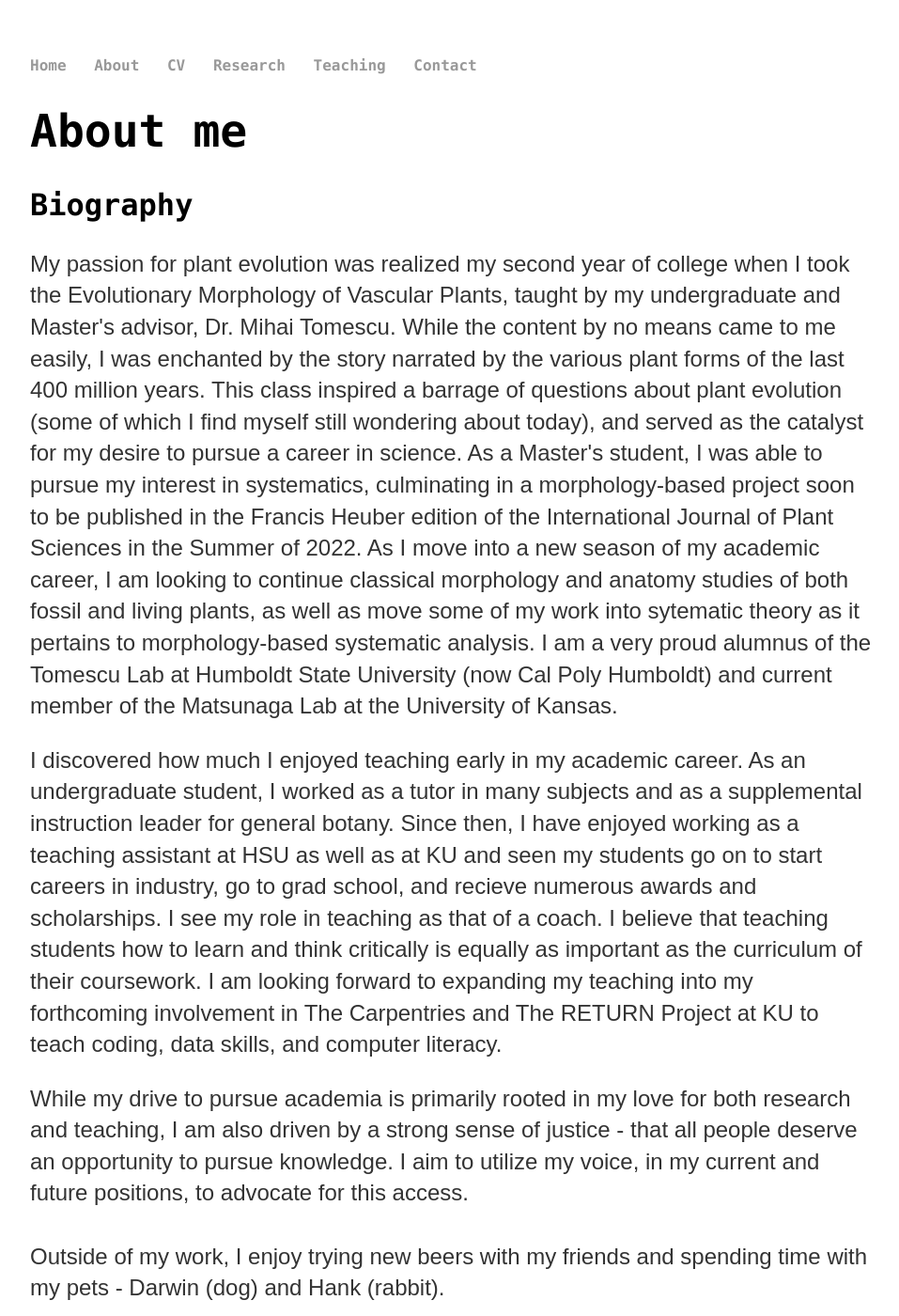
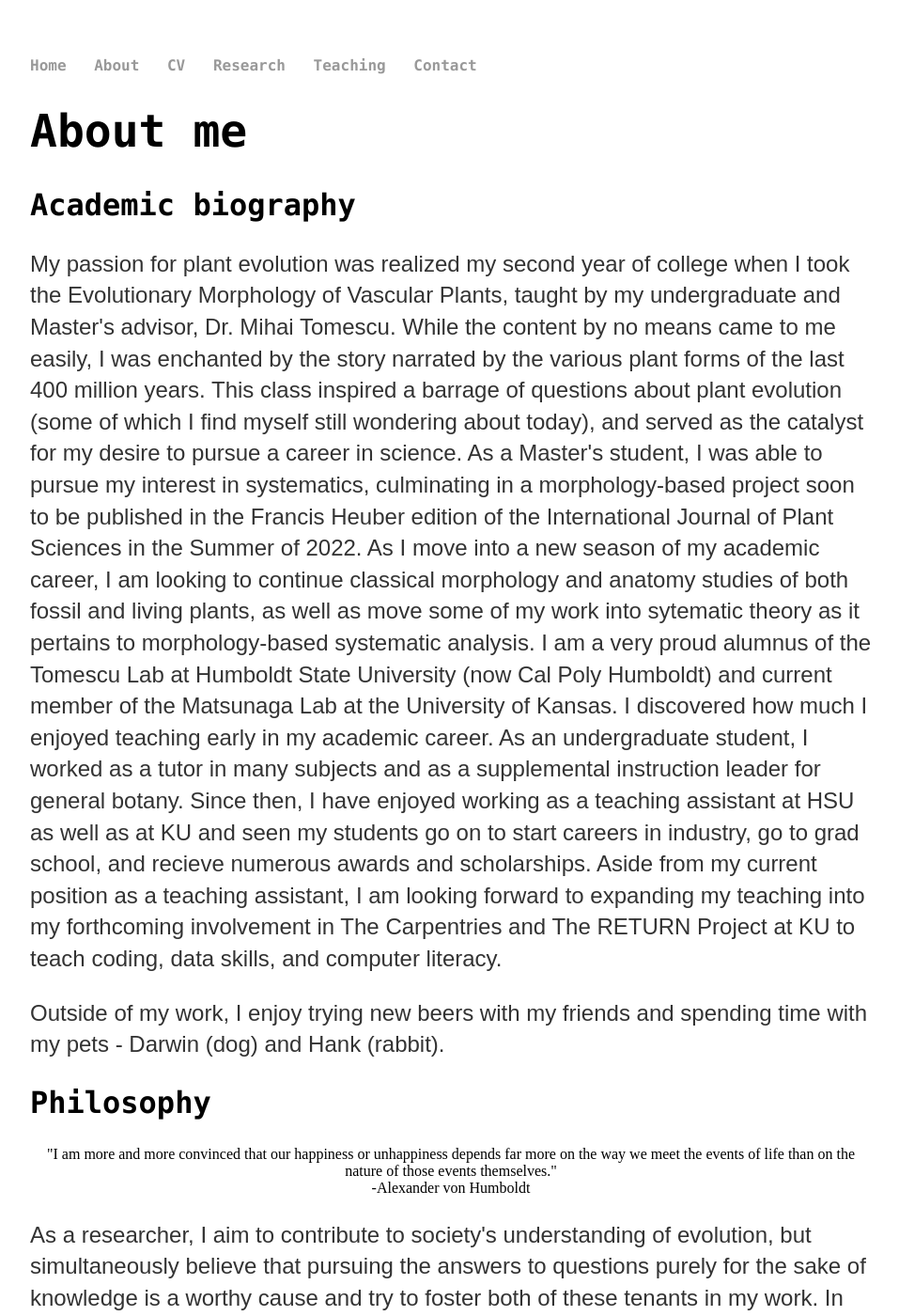
Before and after one commit to megannibbs/megannibbelink.github.io, a Jekyll site: the page built from about/index.html, in a window 1280 px wide and 1400 px high. Shown: the whole window at 94% size, without its empty margins (160-1117 px from the left). Built offline with Jekyll 4.4.1, drawn with Linux system fonts in a browser that asks for light colours; some of the changed text lies outside the part shown.

Commit message:
Update index.html

```diff
--- a/about/index.html
+++ b/about/index.html
@@ -4,22 +4,25 @@ title: Meg Nibbelink | About
 ---
 <div class="blurb">
 	<h1>About me</h1>
-	<h2>Biography</h2>
+	<h2>Academic biography</h2>
 	<p>My passion for plant evolution was realized my second year of college when I took the Evolutionary Morphology of Vascular Plants, taught by my undergraduate and
 		Master's advisor, Dr. Mihai Tomescu. While the content by no means came to me easily, I was enchanted by the story narrated by the various plant forms
 		of the last 400 million years. This class inspired a barrage of questions about plant evolution (some of which I find myself still wondering about today),
 		and served as the catalyst for my desire to pursue a career in science. As a Master's student, I was able to pursue my interest in systematics, culminating in a morphology-based project
 		soon to be published in the Francis Heuber edition of the International Journal of Plant Sciences in the Summer of 2022. As I move into a new season of my academic career, I am looking to
 		continue classical morphology and anatomy studies of both fossil and living plants, as well as move some of my work into sytematic theory as it pertains to morphology-based systematic analysis. I am a very proud alumnus of the Tomescu Lab at Humboldt State University (now Cal Poly Humboldt)
-		and current member of the Matsunaga Lab at the University of Kansas.</p>
-	<p>I discovered how much I enjoyed teaching early in my academic career. As an undergraduate student, I worked as a tutor in many subjects and as a supplemental instruction leader for general botany.
-		Since then, I have enjoyed working as a teaching assistant at HSU as well as at KU and seen my students go on to start careers in industry, go to grad school, and recieve numerous awards and scholarships.
-		I see my role in teaching as that of a coach. I believe that teaching students how to learn and think critically is equally as important as the curriculum of their coursework. I am looking forward to expanding my teaching into my forthcoming involvement in The Carpentries and The RETURN Project at KU
+		and current member of the Matsunaga Lab at the University of Kansas.
+		I discovered how much I enjoyed teaching early in my academic career. As an undergraduate student, I worked as a tutor in many subjects and as a supplemental instruction leader for general botany.
+		Since then, I have enjoyed working as a teaching assistant at HSU as well as at KU and seen my students go on to start careers in industry, go to grad school, and recieve numerous awards and scholarships. Aside from my current position as a teaching assistant, I am looking forward to expanding my teaching into my forthcoming involvement in The Carpentries and The RETURN Project at KU
 		to teach coding, data skills, and computer literacy.</p>
-	<p>While my drive to pursue academia is primarily rooted in my love for both research and teaching, I am also driven by a strong sense of justice -
-		that all people deserve an opportunity to pursue knowledge. I aim to utilize my voice, in my current and future positions, to advocate for this access.</br>
-		</br>
-		Outside of my work, I enjoy trying new beers with my friends and spending time with my pets - Darwin (dog) and Hank (rabbit).</p>
+	<p>Outside of my work, I enjoy trying new beers with my friends and spending time with my pets - Darwin (dog) and Hank (rabbit).</p>
+	<h2>Philosophy</h2>
+	<p><div align="center">"I am more and more convinced that our happiness or unhappiness depends far more on the way we meet the events of life than on the nature of those events themselves."</br>
+	-Alexander von Humboldt</div></p>
+	<p>As a researcher, I aim to contribute to society's understanding of evolution, but simultaneously believe that pursuing the answers to questions purely for the sake of knowledge is a worthy cause and try to foster both of these tenants in my work.
+		In teaching, I see my role as that of a coach. I believe that teaching students how to learn and think critically is equally as important as the curriculum of their coursework. While my drive to pursue academia is primarily rooted in my love for both research and teaching, I am also driven by a strong sense of justice -
+		that all people deserve an opportunity to pursue knowledge. I aim to utilize my voice, in my current and future positions, to advocate for this access. </p>
+
 	<div class="row" style="padding 0px 0px 40px 0px">
 		<h2>Some of my favorite TED talks</h2>
         		<div style="padding 40px" class="column" align="left" width="600px">
```
